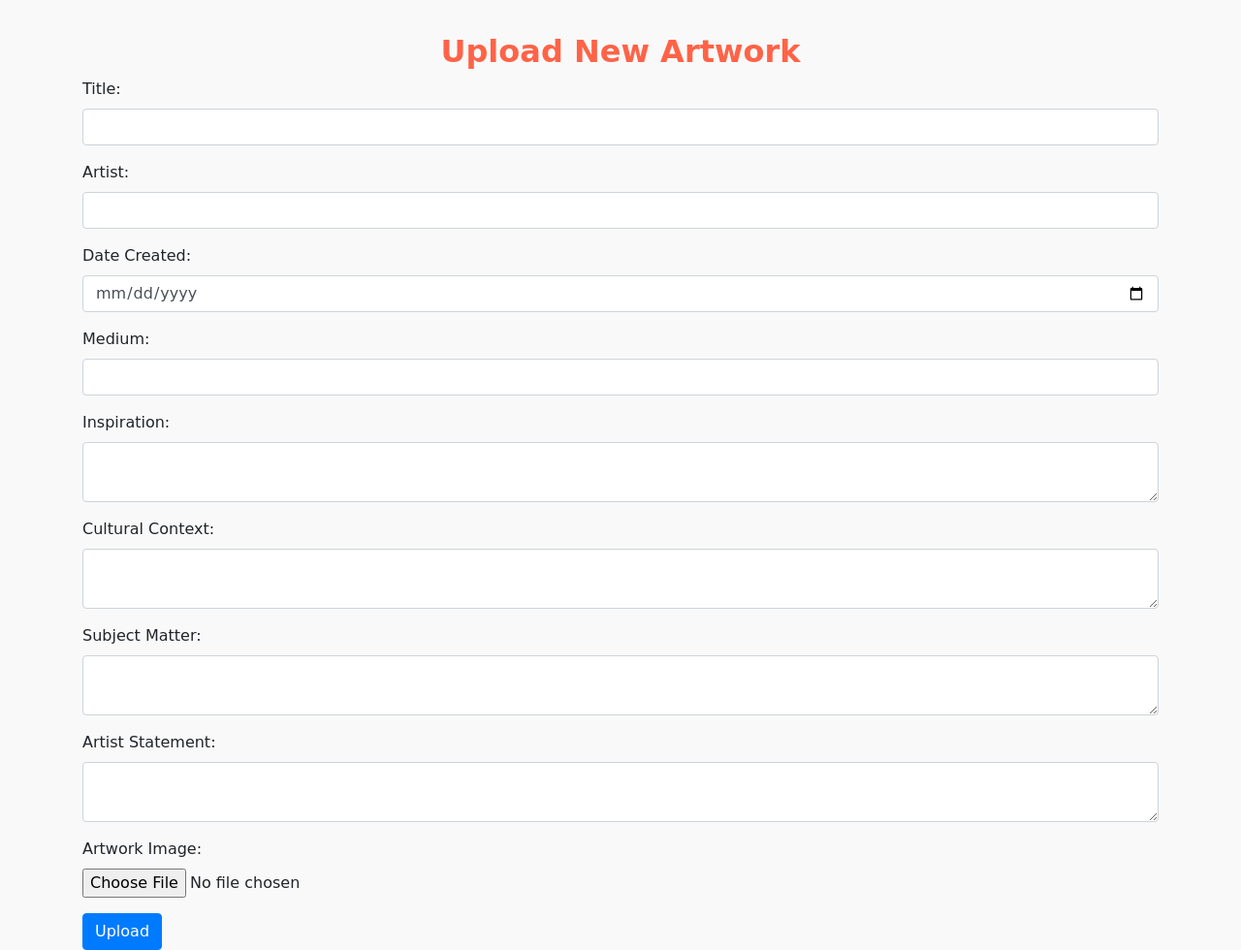
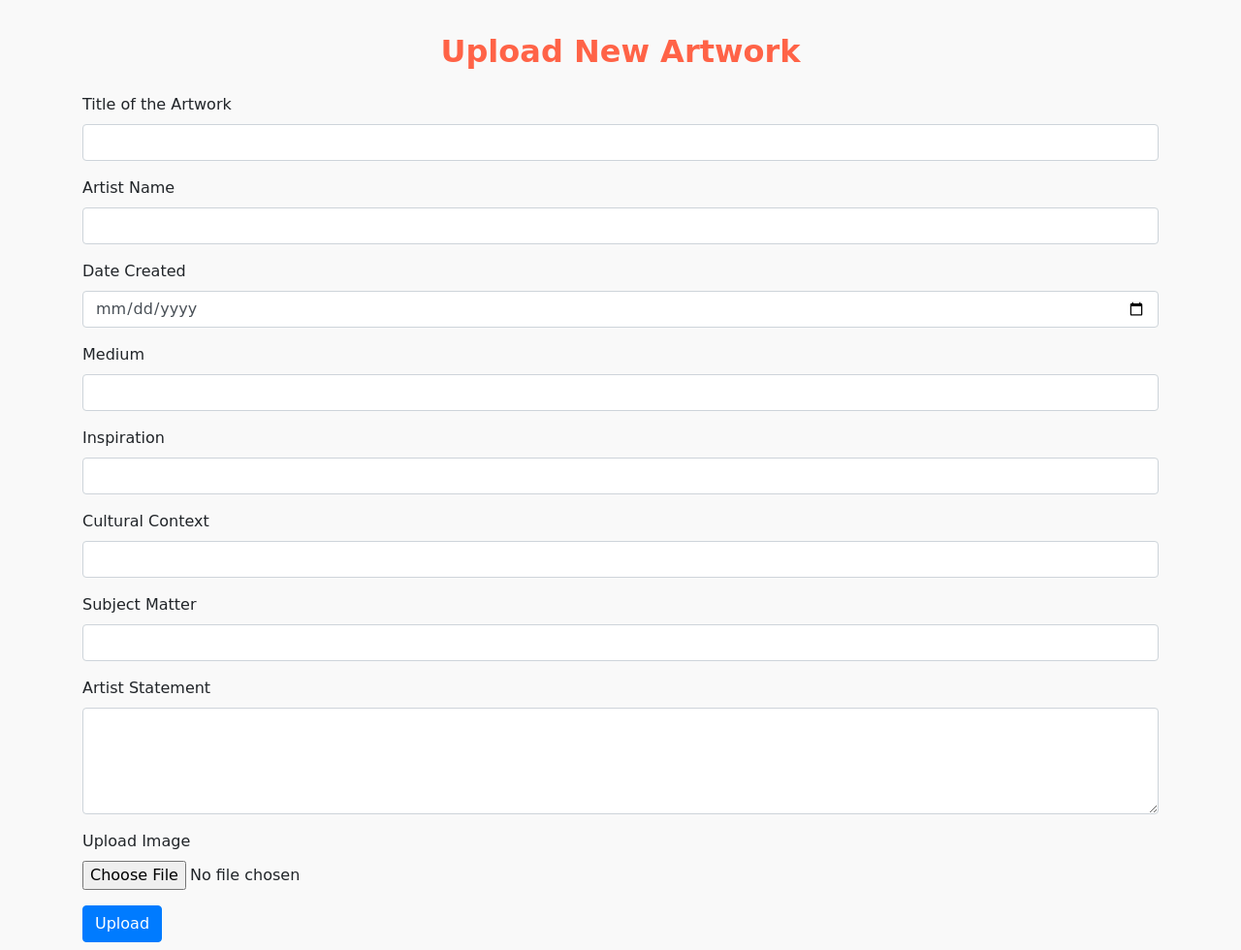
Before and after one commit to ylh4/art-gallery, a Flask app: page /upload in a window 1280 px wide. Shown: the part 62-1042 px from the top of the page at 97% size. Run offline with Flask 3, Linux system fonts and the light colour scheme; some libraries are stand-ins or nearby versions.

Commit message:
fix upload issues

```diff
--- a/app.py
+++ b/app.py
@@ -2,12 +2,17 @@ from flask import Flask, render_template, request, redirect, url_for, session
 from config import Config  # Import the config file
 from datetime import datetime
 import random
+import os
+import logging
 
 app = Flask(__name__)
 app.config.from_object(Config)  # Load configuration from Config class
 
 # Initialize images list globally
 images = []
+
+# Set up logging
+logging.basicConfig(level=logging.DEBUG)
 
 @app.route('/')
 def index():
@@ -48,37 +53,48 @@ def index():
 @app.route('/upload', methods=['GET', 'POST'])
 def upload():
     if request.method == 'POST':
-        # Get metadata from the form
-        title = request.form['title']
-        artist = request.form['artist']
-        date = request.form['date']
-        medium = request.form['medium']
-        inspiration = request.form['inspiration']
-        culturalContext = request.form['culturalContext']
-        subjectMatter = request.form['subjectMatter']
-        artistStatement = request.form['artistStatement']
+        try:
+            # Ensure the images directory exists
+            images_dir = os.path.join('static', 'images')
+            if not os.path.exists(images_dir):
+                logging.debug(f"Directory '{images_dir}' not found, creating it.")
+                os.makedirs(images_dir)
 
-        # Process file upload
-        file = request.files['file']
-        if file:
-            filename = file.filename
-            file.save(f'static/images/{filename}')
+            # Get metadata from the form
+            title = request.form['title']
+            artist = request.form['artist']
+            date = request.form['date']
+            medium = request.form['medium']
+            inspiration = request.form['inspiration']
+            culturalContext = request.form['culturalContext']
+            subjectMatter = request.form['subjectMatter']
+            artistStatement = request.form['artistStatement']
 
-            # Store metadata (in a real application, this would be saved in a database)
-            images.append({
-                'filename': filename,
-                'upload_date': datetime.now(),  # Replace with current date dynamically
-                'title': title,
-                'artist': artist,
-                'date': date,
-                'medium': medium,
-                'inspiration': inspiration,
-                'culturalContext': culturalContext,
-                'subjectMatter': subjectMatter,
-                'artistStatement': artistStatement,
-                'average_rating': 0  # Initialize with no rating
-            })
-            return redirect(url_for('gallery'))
+            # Process file upload
+            file = request.files['file']
+            if file:
+                filename = file.filename
+                logging.debug(f"Attempting to save file '{filename}' to '{images_dir}'")
+                file.save(os.path.abspath(os.path.join(images_dir, filename)))
+
+                # Store metadata (in a real application, this would be saved in a database)
+                images.append({
+                    'filename': filename,
+                    'upload_date': datetime.now(),  # Replace with current date dynamically
+                    'title': title,
+                    'artist': artist,
+                    'date': date,
+                    'medium': medium,
+                    'inspiration': inspiration,
+                    'culturalContext': culturalContext,
+                    'subjectMatter': subjectMatter,
+                    'artistStatement': artistStatement,
+                    'average_rating': 0  # Initialize with no rating
+                })
+                return redirect(url_for('gallery'))
+        except Exception as e:
+            logging.error(f"Error occurred while uploading file: {str(e)}")
+            return render_template('upload.html', error=str(e))
 
     return render_template('upload.html')
 
--- a/templates/upload.html
+++ b/templates/upload.html
@@ -24,47 +24,56 @@
             </ul>
         </div>
     </nav>
+
     <div class="container mt-5 pt-5">
-        <h2 class="text-center">Upload New Artwork</h2>
-        <form action="/upload" method="POST" enctype="multipart/form-data">
+        <h2 class="text-center mb-4">Upload New Artwork</h2>
+        <form action="{{ url_for('upload') }}" method="POST" enctype="multipart/form-data">
+            {% if error %}
+            <div class="alert alert-danger" role="alert">
+                {{ error }}
+            </div>
+            {% endif %}
             <div class="form-group">
-                <label for="title">Title:</label>
+                <label for="title">Title of the Artwork</label>
                 <input type="text" class="form-control" id="title" name="title" required>
             </div>
             <div class="form-group">
-                <label for="artist">Artist:</label>
+                <label for="artist">Artist Name</label>
                 <input type="text" class="form-control" id="artist" name="artist" required>
             </div>
             <div class="form-group">
-                <label for="date">Date Created:</label>
-                <input type="date" class="form-control" id="date" name="date">
+                <label for="date">Date Created</label>
+                <input type="date" class="form-control" id="date" name="date" required>
             </div>
             <div class="form-group">
-                <label for="medium">Medium:</label>
+                <label for="medium">Medium</label>
                 <input type="text" class="form-control" id="medium" name="medium">
             </div>
             <div class="form-group">
-                <label for="inspiration">Inspiration:</label>
-                <textarea class="form-control" id="inspiration" name="inspiration"></textarea>
+                <label for="inspiration">Inspiration</label>
+                <input type="text" class="form-control" id="inspiration" name="inspiration">
             </div>
             <div class="form-group">
-                <label for="culturalContext">Cultural Context:</label>
-                <textarea class="form-control" id="culturalContext" name="culturalContext"></textarea>
+                <label for="culturalContext">Cultural Context</label>
+                <input type="text" class="form-control" id="culturalContext" name="culturalContext">
             </div>
             <div class="form-group">
-                <label for="subjectMatter">Subject Matter:</label>
-                <textarea class="form-control" id="subjectMatter" name="subjectMatter"></textarea>
+                <label for="subjectMatter">Subject Matter</label>
+                <input type="text" class="form-control" id="subjectMatter" name="subjectMatter">
             </div>
             <div class="form-group">
-                <label for="artistStatement">Artist Statement:</label>
-                <textarea class="form-control" id="artistStatement" name="artistStatement"></textarea>
+                <label for="artistStatement">Artist Statement</label>
+                <textarea class="form-control" id="artistStatement" name="artistStatement" rows="4"></textarea>
             </div>
             <div class="form-group">
-                <label for="file">Artwork Image:</label>
-                <input type="file" class="form-control-file" id="file" name="file" accept="image/*" required>
+                <label for="file">Upload Image</label>
+                <input type="file" class="form-control-file" id="file" name="file" required>
             </div>
             <button type="submit" class="btn btn-primary">Upload</button>
         </form>
     </div>
+
+    <script src="https://code.jquery.com/jquery-3.5.1.slim.min.js"></script>
+    <script src="https://cdn.jsdelivr.net/npm/bootstrap@4.5.2/dist/js/bootstrap.bundle.min.js"></script>
 </body>
 </html>
```
Also changed, not shown: templates/gallery.html (+188 -2 lines), static/images/Eldana.jpg (added).
